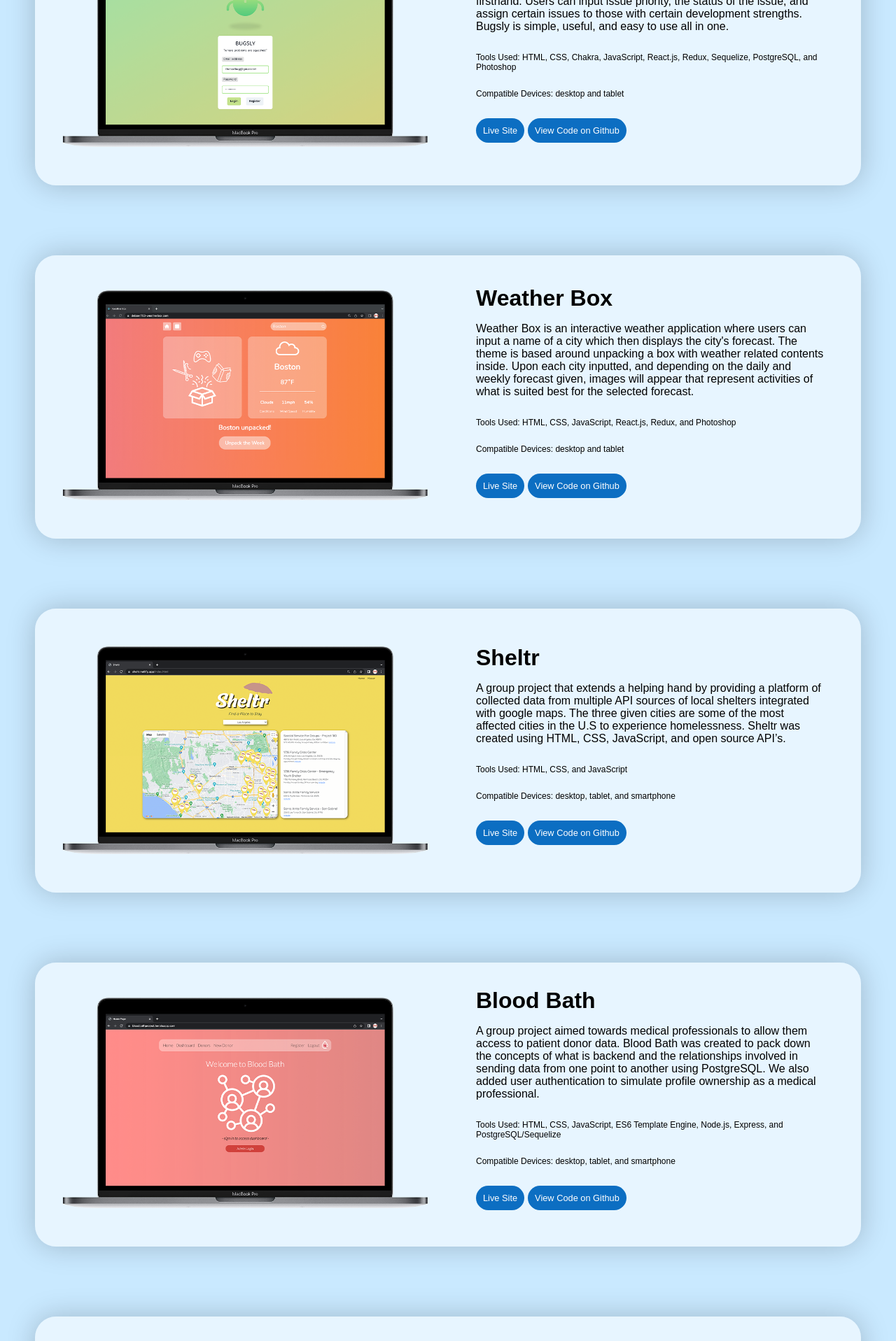
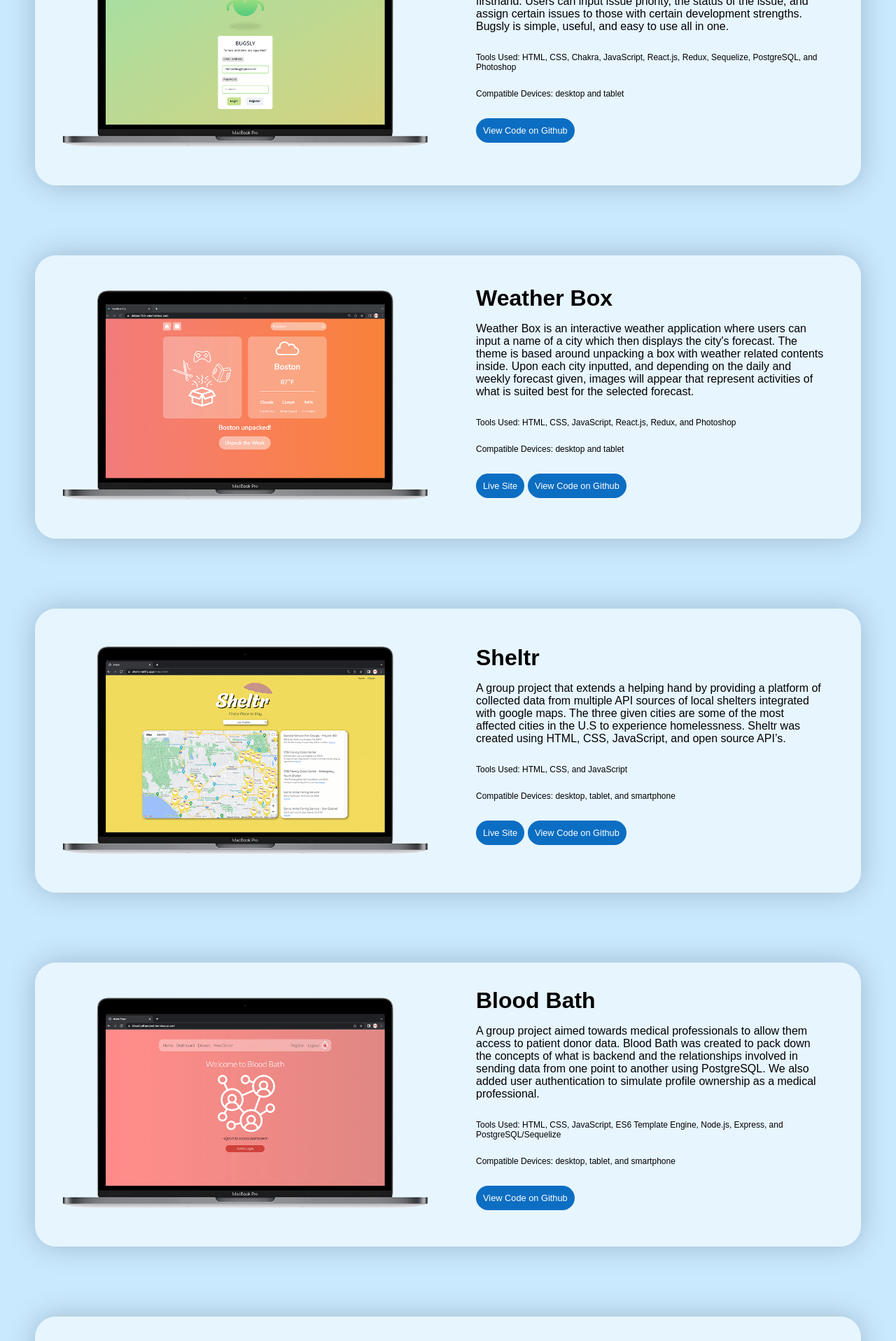
Before and after one commit to DeBoer753/my-PORTFOLIO, a React (Create React App) app: page / in a window 1280 px wide. Shown: the part 2312-4229 px from the top of the page at 70% size. Built offline with nearby package versions, Linux system fonts and the light colour scheme.

Commit message:
updated projects page

```diff
--- a/src/components/4-Projects/Projects.jsx
+++ b/src/components/4-Projects/Projects.jsx
@@ -43,8 +43,8 @@ export default function Projects() {
                         <p className={styles.projectInfoLanguagesUsed}>Tools Used: HTML, CSS, Chakra, JavaScript, React.js, Redux, Sequelize, PostgreSQL, and Photoshop</p>
                         <p className={styles.projectInfoLanguagesUsed}>Compatible Devices: desktop and tablet</p>
                         <p>
-                            <a href="https://bugsly.herokuapp.com/login" target="_blank" rel="noreferrer"><button className={styles.projectButtons}>Live
-                                Site</button></a>
+                            {/* <a href="https://bugsly.herokuapp.com/login" target="_blank" rel="noreferrer"><button className={styles.projectButtons}>Live
+                                Site</button></a> */}
                             <a href="https://github.com/DeBoer753/bug-tracker-PROJECT" target="_blank" rel="noreferrer"><button
                                 className={styles.projectButtons}>View Code on Github</button></a>
                         </p>
@@ -98,8 +98,8 @@ export default function Projects() {
                             Express, and PostgreSQL/Sequelize</p>
                         <p className={styles.projectInfoLanguagesUsed}>Compatible Devices: desktop, tablet, and smartphone</p>
                         <p>
-                            <a href="https://bloodbathproject.herokuapp.com/" target="_blank" rel="noreferrer"><button className={styles.projectButtons}>Live
-                                Site</button></a>
+                            {/* <a href="https://bloodbathproject.herokuapp.com/" target="_blank" rel="noreferrer"><button className={styles.projectButtons}>Live
+                                Site</button></a> */}
                             <a href="https://github.com/rlmcmillan12/Project_Bloodbath" target="_blank" rel="noreferrer"><button
                                 className={styles.projectButtons}>View Code on Github</button></a>
                         </p>
```
